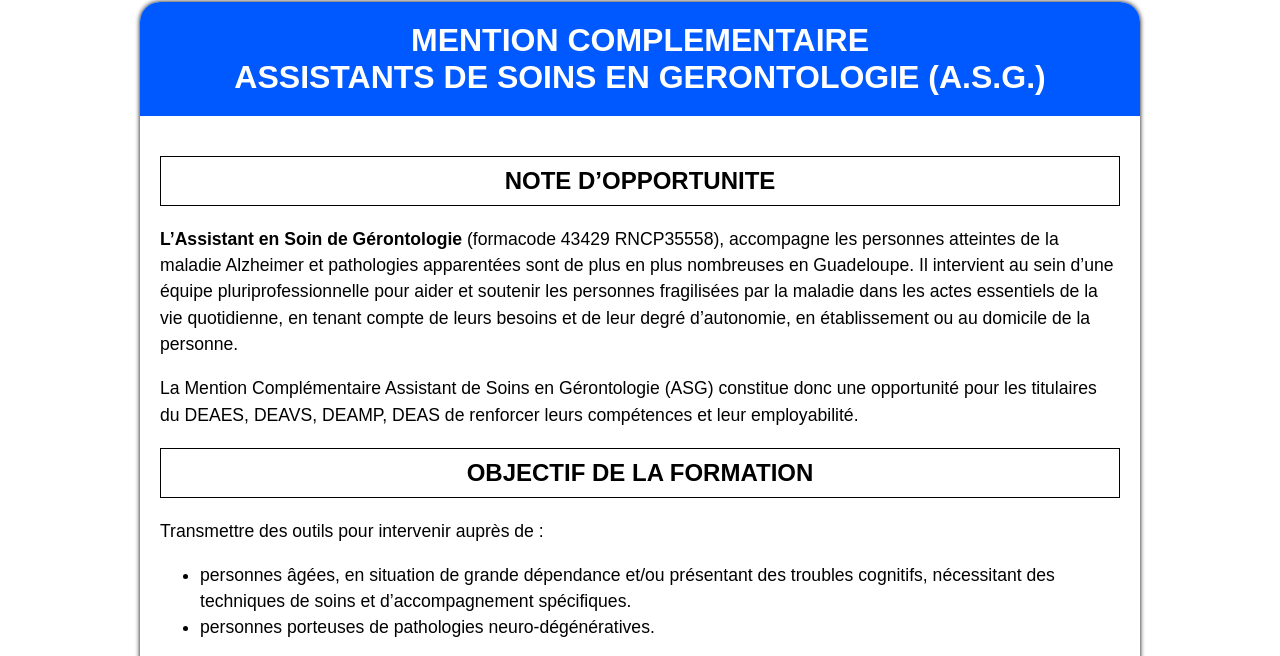
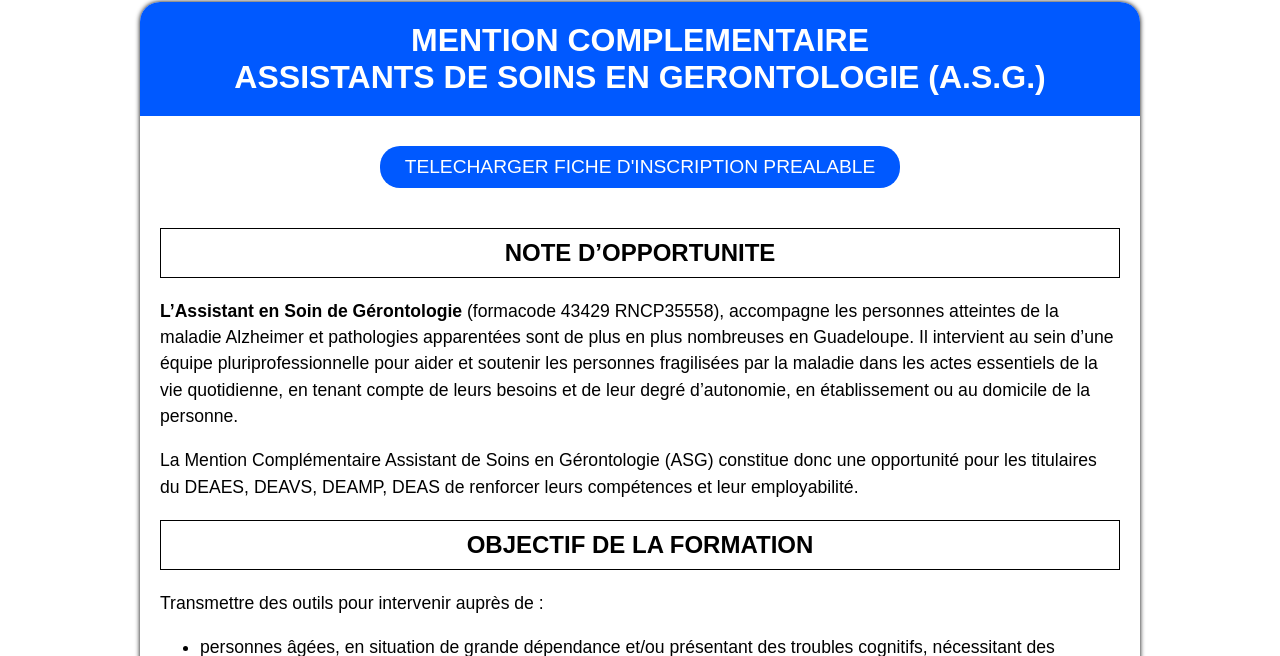
Before and after one commit to naoylcb/AtelierCoupDePouce, a plain HTML site: page formationasg.html in a window 1280 px wide. Shown: the part 144-800 px from the top of the page. Drawn offline with Linux system fonts and the light colour scheme.

Commit message:
Highlight banner motto, add download link for inscription file in formations pages

```diff
--- a/formationasg.html
+++ b/formationasg.html
@@ -25,6 +25,8 @@
 				MENTION COMPLEMENTAIRE <br />
 				ASSISTANTS DE SOINS EN GERONTOLOGIE (A.S.G.)
 			</h1>
+
+			<a class="inscription-button" href="files/inscription.doc" download>TELECHARGER FICHE D'INSCRIPTION PREALABLE</a>
 
 			<div class="content">
 				<h2>NOTE D’OPPORTUNITE</h2>
@@ -76,7 +78,7 @@
 			<div>
 				<img src="img/certifications.png" alt="Certifications" />
 				<div class="contact">
-					<h1>Contact</h1>
+					<h2>Contact</h2>
 					<p>
 						Mme SELBONNE Maéva ~ Mme GALIPO Malha-Hérissa<br />
 						Mail : ateliercoupdepouce.mgte@orange.fr<br />
--- a/style.css
+++ b/style.css
@@ -63,6 +63,11 @@ nav li:hover a {
 .banner p {
 	max-width: 700px;
 	text-shadow: 1px 1px 5px black;
+}
+
+.motto {
+	color: #51ff00;
+	font-size: 1.6rem;
 }
 
 /* MISSIONS */
@@ -236,3 +241,25 @@ footer > div:nth-of-type(2) a {
 .partners .special {
 	width: 200px;
 }
+
+/* OTHERS */
+
+.inscription-button {
+	display: block;
+	margin-inline: auto;
+	margin-top: 30px;
+	padding: 10px;
+	width: 500px;
+	background-color: #0059ff;
+	color: white;
+	font-size: 1.2rem;
+	text-align: center;
+	text-decoration: none;
+	border-radius: 20px;
+	border: none;
+	cursor: pointer;
+}
+
+.inscription-button:hover {
+	background-color: #2e9dff;
+}
```
Also changed, not shown: formationdeaesasg.html (+3 -1 lines), formationdeas.html (+3 -1 lines), formationvente.html (+3 -1 lines), index.html (+1 -1 lines), legalnotice.html (+1 -1 lines), presentation.html (+1 -1 lines), termsofsales.html (+1 -1 lines), 1 other file.
